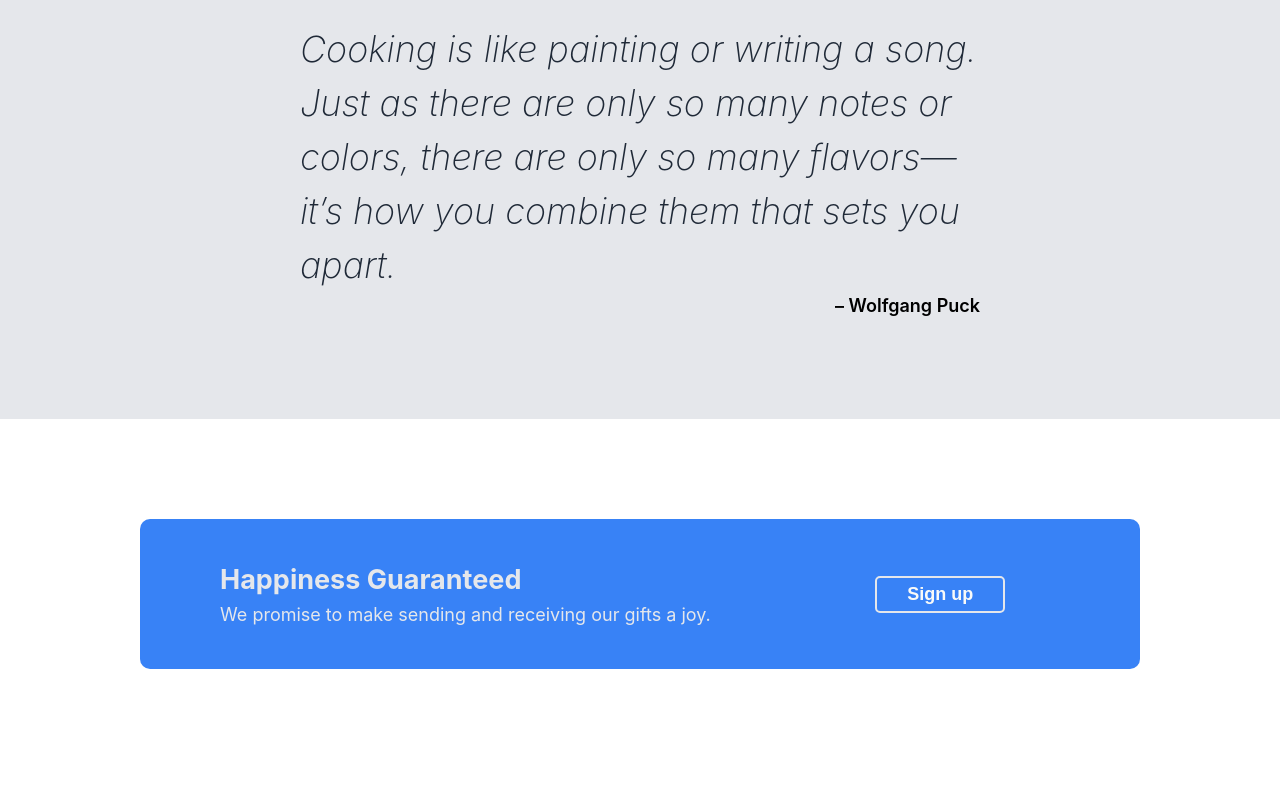
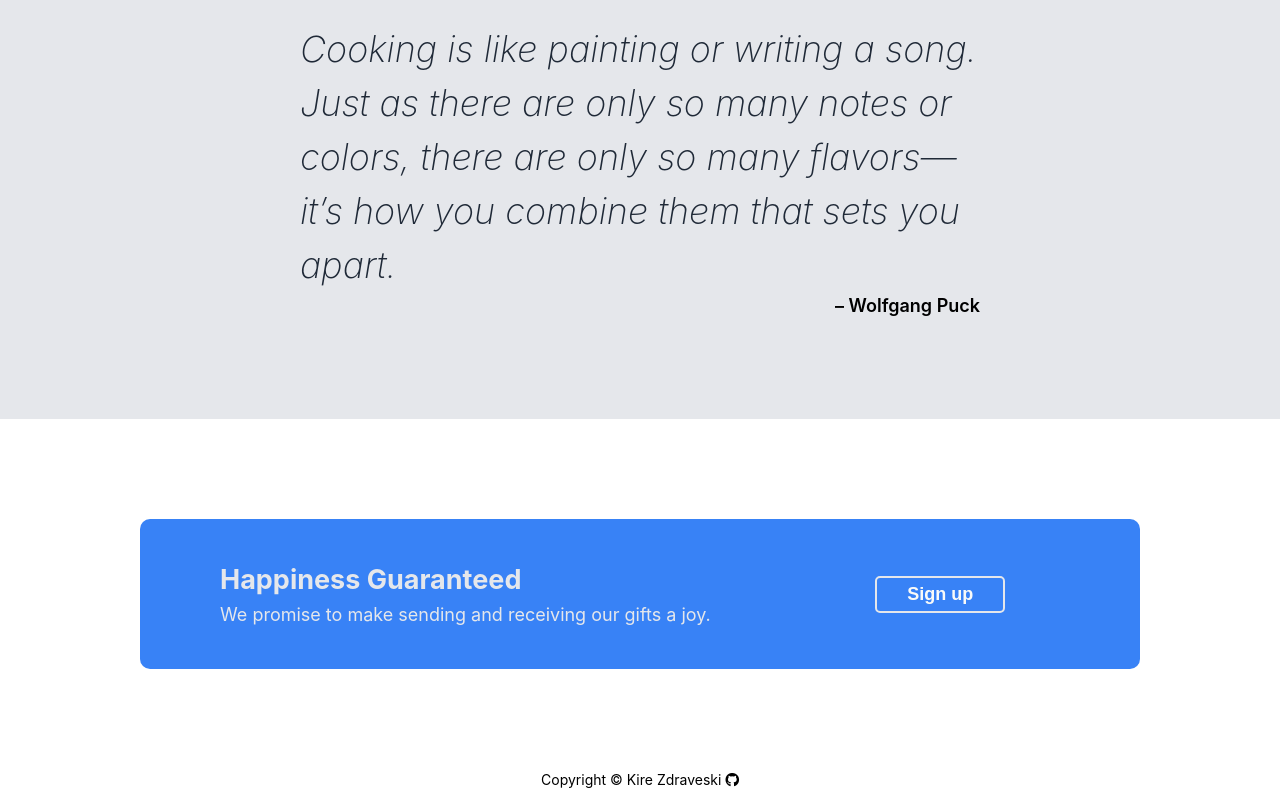
Before and after one commit to kire21/landing-page-gastropub, a plain HTML site: page index.html in a window 1280 px wide. Shown: the part 1055-1855 px from the top of the page. Before the commit the page ends 1824 px from the top, so only its background shows below. Drawn offline with Linux system fonts and the light colour scheme.

Commit message:
Add copiright in the footer

```diff
--- a/index.html
+++ b/index.html
@@ -83,6 +83,22 @@
           <button class="btn btn__call--action">Sign up</button>
         </div>
       </div>
+      <div class="copyright">
+        <p>
+          Copyright © Kire Zdraveski
+          <a
+            href="https://github.com/kire21?tab=repositories"
+            target="_blank"
+            rel="noopener noreferrer"
+            ><i class="fab fa-github github"></i
+          ></a>
+        </p>
+      </div>
     </footer>
+
+    <script
+      src="https://kit.fontawesome.com/198b8517c3.js"
+      crossorigin="anonymous"
+    ></script>
   </body>
 </html>
--- a/style.css
+++ b/style.css
@@ -209,3 +209,20 @@ a {
   border: 2px solid var(--color-hero-header-link-text);
   margin: 0 auto;
 }
+
+.copyright {
+  text-align: center;
+  font-size: 1.4rem;
+  margin-bottom: 1rem;
+}
+
+.github {
+  font-size: 1.4rem;
+  cursor: pointer;
+  color: black;
+}
+
+.github:hover {
+  transform: scale(1.5);
+  transition: transform 0.5s ease;
+}
```
